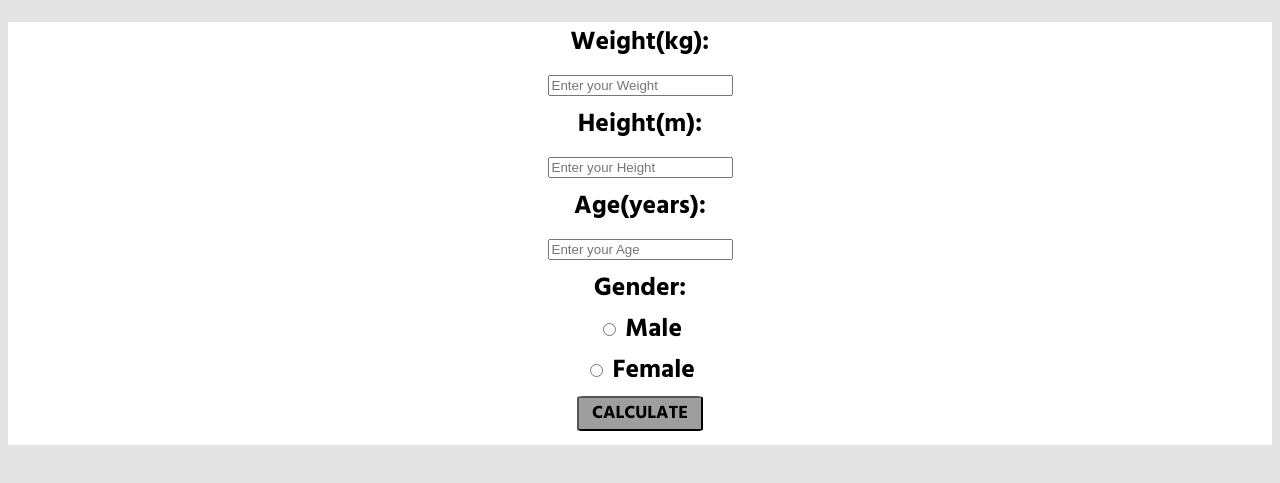
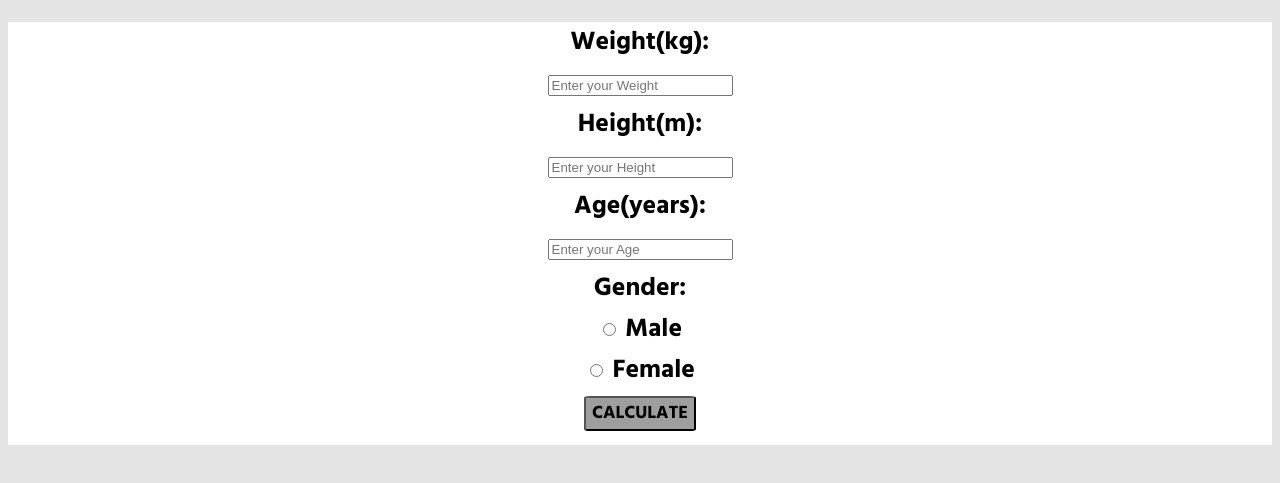
Before and after one commit to dinithrathnayaka23/fit-gauge3.github.io, a plain HTML site: page pages/calculator.html in a window 1280 px wide. Shown: the part 91-574 px from the top of the page. Drawn offline with Linux system fonts and the light colour scheme.

Commit message:
calculator.html

```diff
--- a/pages/calculator.html
+++ b/pages/calculator.html
@@ -34,8 +34,8 @@
         }
 
         .geeth{
-            height:150%;
-            width:10%;
+            height:100%;
+            width:auto%;
             border-radius:5% ;
             font-family: hind;
             font-weight: bold;
```
